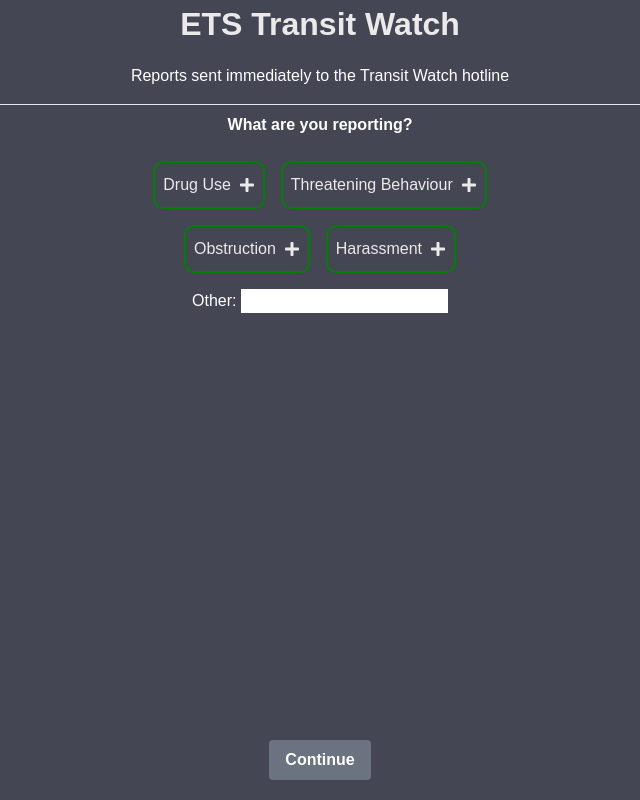
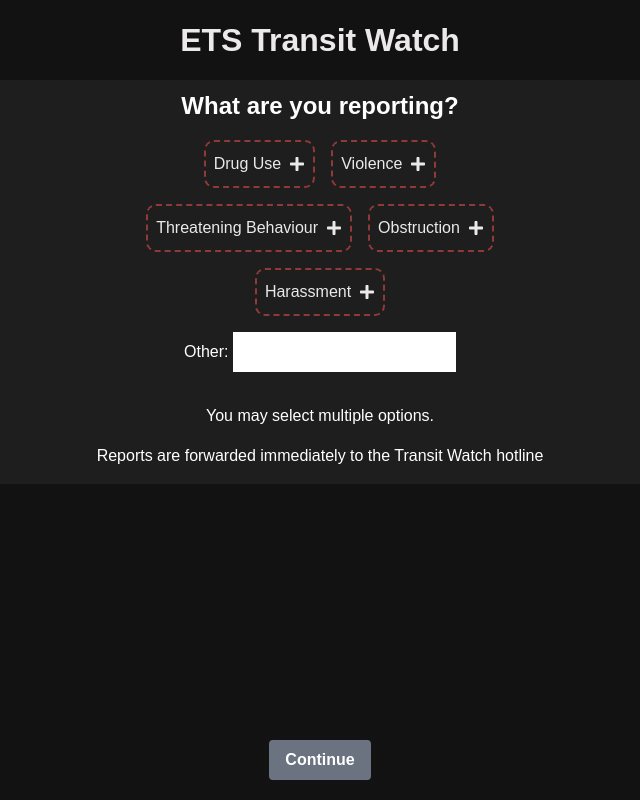
Before and after one commit to Yash-Bhandari/transit-watch, a Next.js app: page / in a window 1280 px wide. Shown: the whole page, without its empty margins (320-960 px from the left). Built offline with nearby package versions, Linux system fonts and the light colour scheme.

Commit message:
better styling

```diff
--- /dev/null
+++ b/src/components/Button.module.css
@@ -0,0 +1,26 @@
+:enabled.fill.primary {
+  background-color: var(--color1);
+}
+
+:enabled.outline.primary {
+  border-color: var(--color1);
+  color: var(--color1);
+}
+
+.fill.secondary {
+  background-color: var(--color2);
+}
+
+.outline {
+  border: 2px solid black;
+}
+
+.outline.secondary {
+  background-color: rgba(247, 169, 168, 0.5);
+  border-color: var(--reddish);
+  color: var(--reddish);
+}
+
+.fill {
+  background-color: var(--color1);
+}
--- a/src/components/Button.tsx
+++ b/src/components/Button.tsx
@@ -1,24 +1,25 @@
 import clsx from "clsx";
 import React from "react";
+import styles from "./Button.module.css";
 
 export interface ButtonProps
   extends React.ButtonHTMLAttributes<HTMLButtonElement> {
-  variant?: "primary" | "secondary";
+  variant?: "fill" | "outline";
+  color?: "primary" | "secondary";
   text?: string;
   className?: string;
 }
 export const Button = (props: ButtonProps) => {
-  const variant = props.variant || "primary";
+  const variant = props.variant || "fill";
+  const color = props.color || "primary";
   return (
     <button
       {...props}
       className={clsx(
+        styles.button,
         "py-2 px-4 rounded font-semibold m-2 disabled:bg-gray-500",
-        variant === "primary" &&
-          "bg-blue-500 hover:bg-blue-500 text-white ",
-
-        variant === "secondary" && // outline button
-          "bg-transparent hover:bg-blue-500 text-blue-500 border border-blue-500 hover:border-transparent hover:text-white",
+        variant === "fill" ? styles.fill : styles.outline,
+        color === "primary" ? styles.primary : styles.secondary,
         props.className
       )}
     >
--- a/src/pages/index.tsx
+++ b/src/pages/index.tsx
@@ -3,7 +3,11 @@
 import { Dispatch, SetStateAction, useState } from "react";
 import { FaCheck, FaPlus } from "react-icons/fa";
 import { Button } from "../components/Button";
-import { CAPITAL_LINE_STATIONS, METRO_LINE_STATIONS, TRANSIT_STATIONS } from "../data";
+import {
+  CAPITAL_LINE_STATIONS,
+  METRO_LINE_STATIONS,
+  TRANSIT_STATIONS,
+} from "../data";
 import styles from "../styles/index.module.css";
 import { ReportingData } from "../types";
 
@@ -45,9 +49,7 @@
     <main className="w-full flex flex-col items-center text-center text-white">
       <h1 className={styles.header}>ETS Transit Watch</h1>
       <div className={styles.content}>
-        <p>Reports sent immediately to the Transit Watch hotline </p>
-        <hr className="mb-2" />
-        <div className="grid place-items-center">
+        <div className="grid place-items-center mx-2">
           {stage === 0 && (
             <>
               <h2>What are you reporting?</h2>
@@ -60,6 +62,10 @@
                   }))
                 }
               />
+              <p className="mt-8">You may select multiple options.</p>
+              <p>
+                Reports are forwarded immediately to the Transit Watch hotline{" "}
+              </p>
             </>
           )}
           {stages[stage] === "locationType" && (
@@ -74,14 +80,15 @@
               <Button
                 onClick={() => setStage(stage - 1)}
                 text="Back"
-                variant="secondary"
+                variant="outline"
+                color="primary"
                 disabled={data.issues.length === 0}
               />
             )}
             <Button
               onClick={() => setStage(stage + 1)}
               text="Continue"
-              variant="primary"
+              color="primary"
               disabled={!canProceed}
             />
           </div>
@@ -93,6 +100,7 @@
 
 const issueChoices = [
   "Drug Use",
+  "Violence",
   "Threatening Behaviour",
   "Obstruction",
   "Harassment",
@@ -142,24 +150,48 @@
   return (
     <>
       <div>
-        <label className="pr-2" htmlFor="station">
-          <input
-            type="radio"
-            value="station"
-            checked={data.locationType === "station"}
-            onChange={() => setLocationType("station")}
-          />
+        <div className="flex">
+          <button
+            onClick={() => setLocationType("station")}
+            className={clsx(
+              styles.issue,
+              data.locationType == "station" && styles.selected
+            )}
+          >
+            At a Station
+          </button>
+          <button
+            onClick={() => setLocationType("train")}
+            className={clsx(
+              styles.issue,
+              data.locationType === "train" && styles.selected
+            )}
+          >
+            On a Train
+          </button>
+        </div>
+        {/* <input
+          id="station"
+          type="radio"
+          value="station"
+          checked={data.locationType === "station"}
+          onChange={() => setLocationType("station")}
+          className="mr-2"
+        />
+        <label className="mr-3" htmlFor="station">
           At a station
         </label>
+
         <label htmlFor="train">
           <input
+            id="train"
             type="radio"
             value="train"
             checked={data.locationType === "train"}
             onChange={() => setLocationType("train")}
           />
           On a train
-        </label>
+        </label> */}
       </div>
 
       <div className="flex flex-col items-center space-y-2 m-4">
@@ -198,7 +230,7 @@
                   ? CAPITAL_LINE_STATIONS
                   : METRO_LINE_STATIONS
               }
-              value={data.station}
+              value={data.nextStation}
               setValue={(value) =>
                 setData((data) => ({ ...data, nextStation: value }))
               }
@@ -240,6 +272,7 @@
         className="text-black p-2"
         onChange={(e) => setValue(e.target.value)}
       >
+        <option value="" disabled selected>Select</option>
         {options.map((option) => (
           <option key={option} className="text-black" value={option}>
             {option}
@@ -250,7 +283,7 @@
   );
 };
 
-const FinalDetails = ({
+const Review = ({
   data,
   setData,
 }: {
--- a/src/styles/globals.css
+++ b/src/styles/globals.css
@@ -3,8 +3,10 @@
 @tailwind utilities;
 
 :root {
-  --color1: #007bff;
-  --color2: #6c757d;
+  --color1: #002E61;
+  --reddish: #F7A9A8;
+  --background: #121212;
+  --foreground: #1e1e1e;
 }
 
 /* Reset default styles */
@@ -19,7 +21,7 @@
   font-family: Arial, sans-serif;
   line-height: 1.5;
   color: #333;
-  background-color: #444654;
+  background-color: var(--background);
 }
 
 h1,
@@ -28,13 +30,17 @@
 h4,
 h5,
 h6 {
-  margin: 0 0 1rem;
+  margin: .5rem 0 ;
   font-weight: 600;
 }
 
 h1 {
   font-size: 32px;
   color: #193a5a;
+}
+
+h2 {
+  font-size: 24px;
 }
 
 p {
--- a/src/styles/index.module.css
+++ b/src/styles/index.module.css
@@ -1,12 +1,25 @@
 .content {
-  width: 100vw;
+  width: calc(100vw - 16px);
+  margin: 0 8px;
   height: 100%;
   display: flex;
   flex-direction: column;
+  background-color: var(--foreground);
+  border-radius: 10px;
+}
+
+.content select {
+  padding: .5rem;
+  font-size: large;
+}
+
+.content input {
+  padding: .5rem;
 }
 
 .header {
   color: #ebe9e9;
+  margin: 1rem 0;
 }
 
 .issueSelector {
@@ -28,7 +41,7 @@
   cursor: pointer;
   padding: 0 0.5rem;
   margin: 0.5rem;
-  border: 2px solid green;
+  border: 2px dashed hwb(0 22% 43%);
   border-radius: 10px;
   min-width: 100px;
   text-align: center;
@@ -40,10 +53,11 @@
 }
 
 .issue.selected {
-  background-color: green;
+  background-color: green !important;
+  border-color: green !important;
+  border-style: solid;
   color: white;
 }
-
 
 .detailTextInput {
   display: inline-block;
@@ -56,5 +70,5 @@
   font-size: 14px;
   line-height: 1.5;
   resize: vertical;
-  color: black
+  color: black;
 }
```
